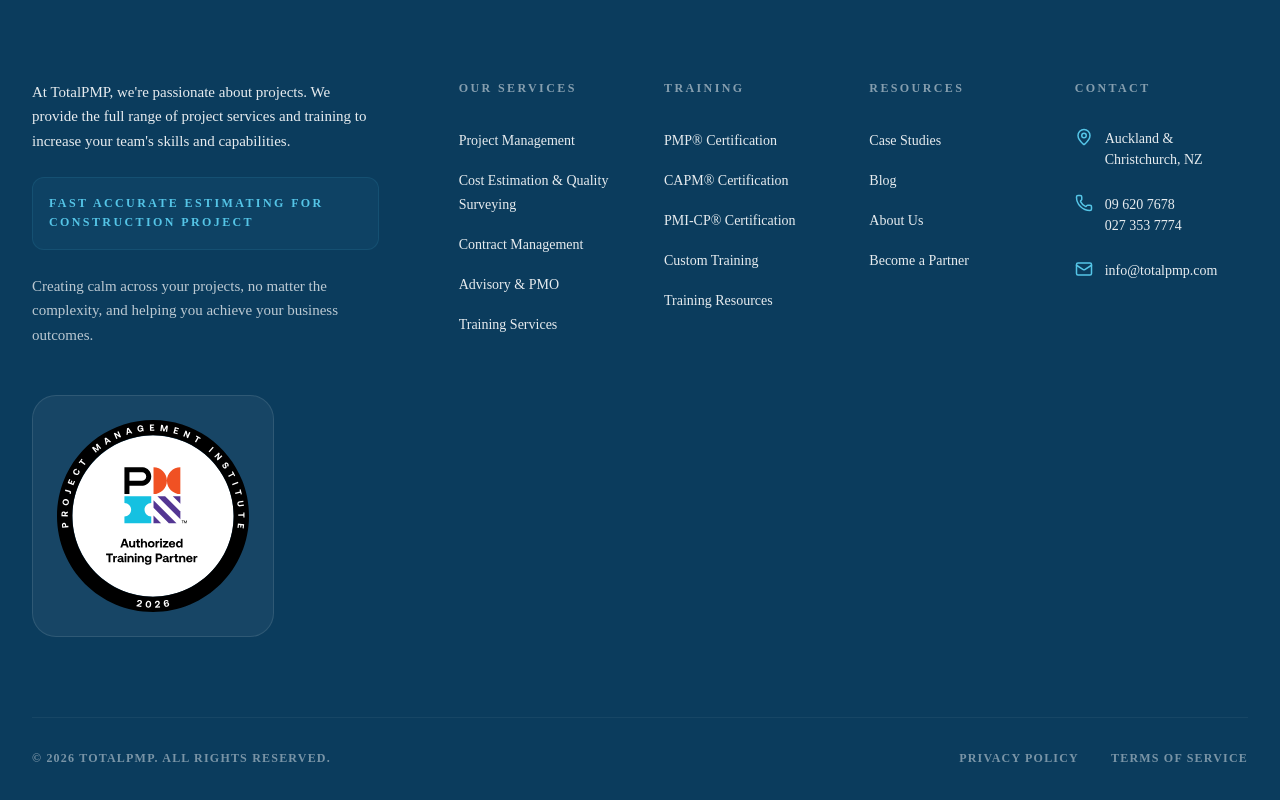
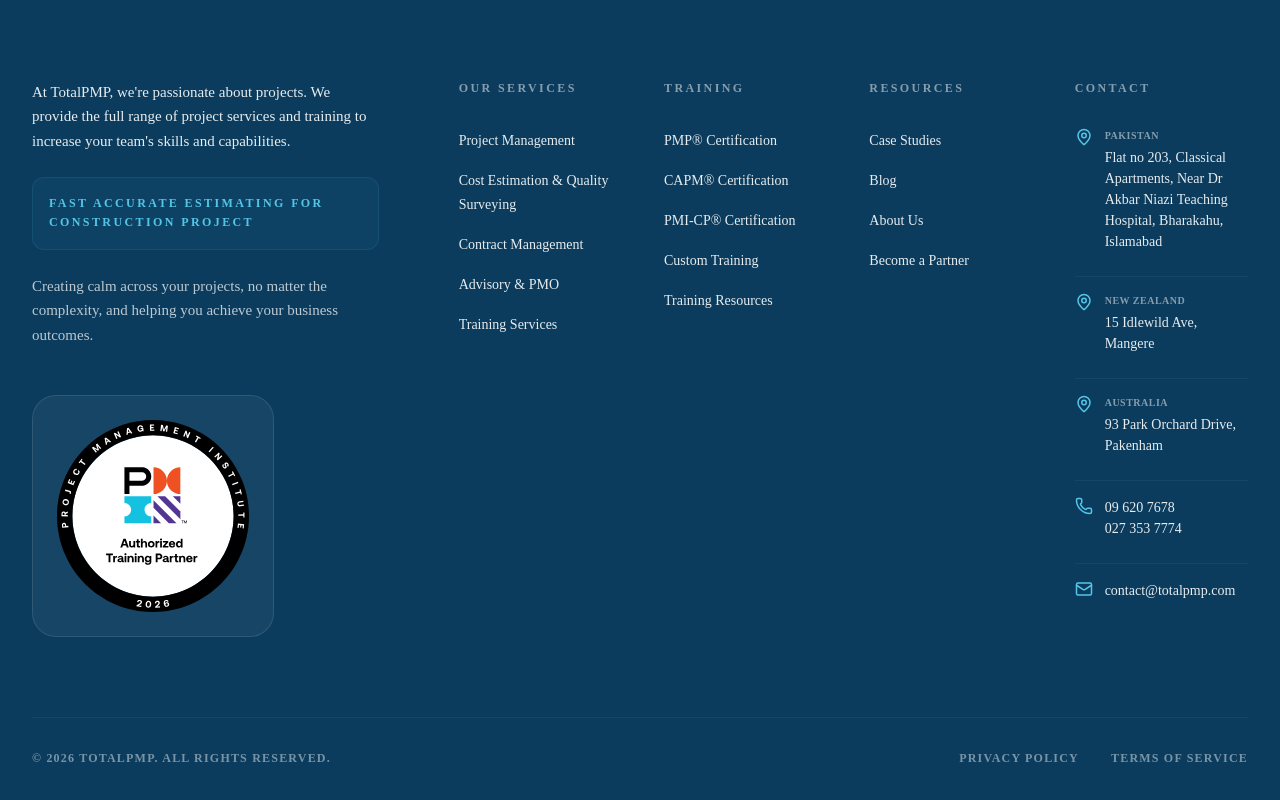
Before and after one commit to MrHanan-dev/testcms, a Next.js app: page / in a window 1280 px wide. Shown: the part 8157-8957 px from the top of the page. Built offline with nearby package versions, Linux system fonts and the light colour scheme.

Commit message:
feat: Add API route for email sending, implement new Footer component with contact form, and introduce JsonLd component for structured data.

```diff
--- a/src/app/api/send-email/route.ts
+++ b/src/app/api/send-email/route.ts
@@ -28,7 +28,7 @@
 
             const mailOptions: any = {
                 from: `TotalPMP Site <${process.env.GMAIL_USER}>`,
-                to: process.env.NOTIFICATION_EMAIL || 'info@totalpmp.com',
+                to: process.env.NOTIFICATION_EMAIL || 'contact@totalpmp.com',
                 subject: `Website Lead: ${data.formType}`,
                 attachments: data.files?.map((file: any) => ({
                     filename: file.name,
--- a/src/components/Footer.tsx
+++ b/src/components/Footer.tsx
@@ -153,19 +153,36 @@
                 <ul className="space-y-6">
                   <li className="flex gap-3 text-[14px] font-medium">
                     <MapPin size={18} className="text-accent shrink-0" />
-                    <span>Auckland &<br />Christchurch, NZ</span>
+                    <div>
+                      <div className="font-bold text-white/50 text-[10px] uppercase tracking-wider mb-1">Pakistan</div>
+                      <p>Flat no 203, Classical Apartments, Near Dr Akbar Niazi Teaching Hospital, Bharakahu, Islamabad</p>
+                    </div>
                   </li>
-                  <li className="flex gap-3 text-[14px] font-medium">
+                  <li className="flex gap-3 text-[14px] font-medium border-t border-white/5 pt-4">
+                    <MapPin size={18} className="text-accent shrink-0" />
+                    <div>
+                      <div className="font-bold text-white/50 text-[10px] uppercase tracking-wider mb-1">New Zealand</div>
+                      <p>15 Idlewild Ave, Mangere</p>
+                    </div>
+                  </li>
+                  <li className="flex gap-3 text-[14px] font-medium border-t border-white/5 pt-4">
+                    <MapPin size={18} className="text-accent shrink-0" />
+                    <div>
+                      <div className="font-bold text-white/50 text-[10px] uppercase tracking-wider mb-1">Australia</div>
+                      <p>93 Park Orchard Drive, Pakenham</p>
+                    </div>
+                  </li>
+                  <li className="flex gap-3 text-[14px] font-medium border-t border-white/5 pt-4">
                     <Phone size={18} className="text-accent shrink-0" />
                     <div className="flex flex-col">
                       <span className="hover:text-accent transition-colors">09 620 7678</span>
                       <span className="hover:text-accent transition-colors">027 353 7774</span>
                     </div>
                   </li>
-                  <li className="flex gap-3 text-[14px] font-medium">
+                  <li className="flex gap-3 text-[14px] font-medium border-t border-white/5 pt-4">
                     <Mail size={18} className="text-accent shrink-0" />
-                    <a href="mailto:info@totalpmp.com" className="hover:text-accent text-[14px] break-all transition-colors">
-                      info@totalpmp.com
+                    <a href="mailto:contact@totalpmp.com" className="hover:text-accent text-[14px] break-all transition-colors">
+                      contact@totalpmp.com
                     </a>
                   </li>
                 </ul>
--- a/src/components/JsonLd.tsx
+++ b/src/components/JsonLd.tsx
@@ -11,7 +11,7 @@
         "priceRange": "$$",
         "address": {
             "@type": "PostalAddress",
-            "streetAddress": "Auckland & Christchurch",
+            "streetAddress": "15 Idlewild Ave Mangere",
             "addressLocality": "Auckland",
             "addressRegion": "Auckland",
             "addressCountry": "NZ"
```
